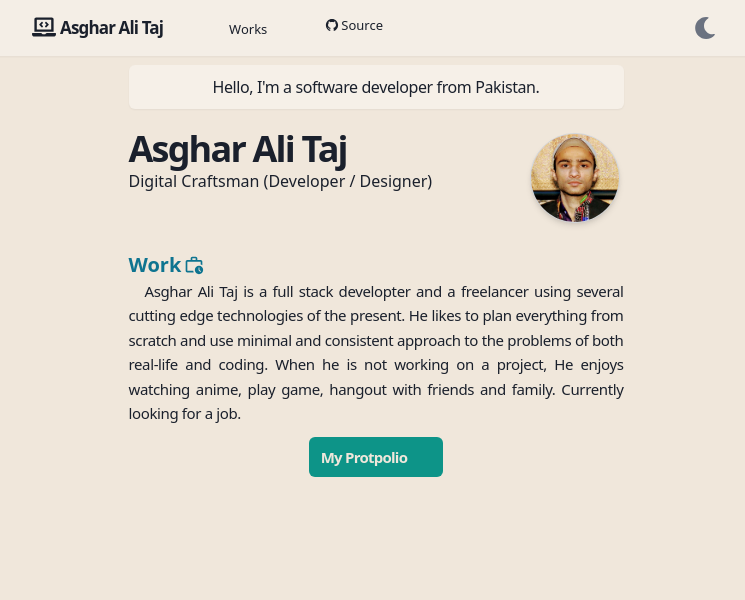
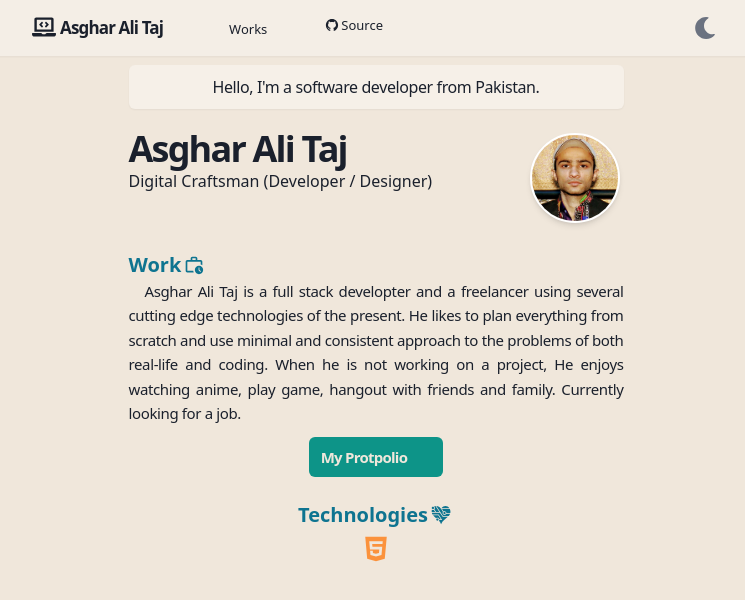
Before and after one commit to AsgharAliTaj/portfolio, a React (Vite) app: page / in a window 1280 px wide. Shown: the top 600 px of the page, without its empty margins (264-1009 px from the left). Built offline with nearby package versions, Linux system fonts and the light colour scheme; some icons are missing.

Commit message:
technologies section started

```diff
--- a/src/components/Body.jsx
+++ b/src/components/Body.jsx
@@ -1,5 +1,9 @@
 import {MdOutlineWorkHistory} from 'react-icons/md';
 import {FaPenToSquare} from 'react-icons/fa6';
+import {GiTechnoHeart} from 'react-icons/gi';
+
+import {AiFillHtml5} from 'react-icons/ai';
+
 import ProfilePic from '../assets/profile_pic.jpg';
 
 const Body = () => {
@@ -19,6 +23,7 @@ const Body = () => {
       <ProfilePicture />
     </div>
       <Work />
+     <Technologies />
     </article>
   )
 }
@@ -26,7 +31,7 @@ const Body = () => {
 const ProfilePicture = () => {
   return (
 <div className="flex justify-center md:block pt-5 md:p-1">
-    <img src={ProfilePic} alt="" className="rounded-full w-[90px] h-[90px] bg-purple-500 shrink-0 border-[1px] dark:border-gray-200 border-gray-300 shadow-md  md:basis-1/4" />
+    <img src={ProfilePic} alt="" className="rounded-full w-[90px] h-[90px] bg-purple-500 shrink-0 border-[2px] border dark:border-gray-500 border-white shadow-md  md:basis-1/4" />
     </div>
   )
 }
@@ -44,11 +49,28 @@ const Work = () => {
   )
 }
 
+const Technologies = () => {
+  return (
+    <div className='mt-[24px]'>
+    <div className="flex justify-center">
+
+    <h3 className="font-bold text-xl text-cyan-700 dark:text-pink-400">Technologies<GiTechnoHeart className="inline-block mx-[3px] mb-[3px]" size='20' /></h3>
+
+    </div>
+
+    <div className="flex flex-row justify-center mt-[5px] ">
+    <AiFillHtml5 size='30' className="text-orange-400" alt="html5" />
+
+    </div>
+    </div>
+  )
+
+}
+
 const Bio = () => {
   return (
     <div>
     </div>
-
   )
 }
 
```
